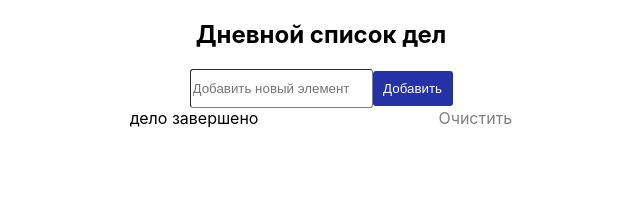
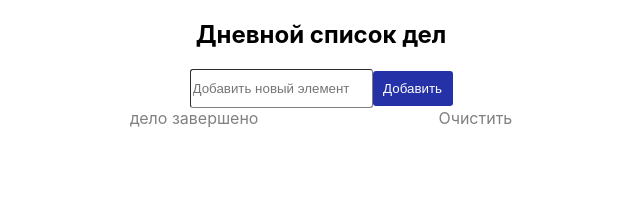
Before and after one commit to JoLiKs/Kiinaui-todo, a React (Create React App) app: page / in a window 1280 px wide. Shown: the top 198 px of the page, without its empty margins (319-959 px from the left). Built offline with nearby package versions, Linux system fonts and the light colour scheme.

Commit message:
10 commit Added other styles and tasks count.

```diff
--- a/src/App.js
+++ b/src/App.js
@@ -26,7 +26,7 @@ function App() {
                     </Col>
             </Row>
             </div>
-            <Footer/>
+            <Footer  tasks={ tasks } />
         </div>
     );
 }
--- a/src/components/Footer.jsx
+++ b/src/components/Footer.jsx
@@ -2,13 +2,18 @@ import cls from "./Footer.module.css";
 import {clearTasks} from "../store/actions";
 import React from "react";
 import {useDispatch} from "react-redux";
+import Task from "./Task";
 
-function Footer() {
-    const dispatch = useDispatch();
-
+function Footer(tasks) {
+    const dispatch = useDispatch()
+    let completed = 0
+    let all = 0;
+    if (tasks.tasks) {
+        tasks.tasks.map(task => {if (task.completed) completed++;})
+        all = tasks.tasks.length }
     return(
-        <div>
-            <span>дело завершено</span>
+        <div className={cls.footer}>
+            {all > 0 ? <span>{completed}/{all} дело завершено</span> : <span>дело завершено</span>}
             <span className={cls.clear} onClick={() => dispatch(clearTasks())}>Очистить</span>
         </div>
             )}
--- a/src/components/Footer.module.css
+++ b/src/components/Footer.module.css
@@ -1,5 +1,7 @@
 .clear {
     margin-top: 250px;
     margin-left: 180px;
+}
+.footer {
     color: gray;
 }
```
